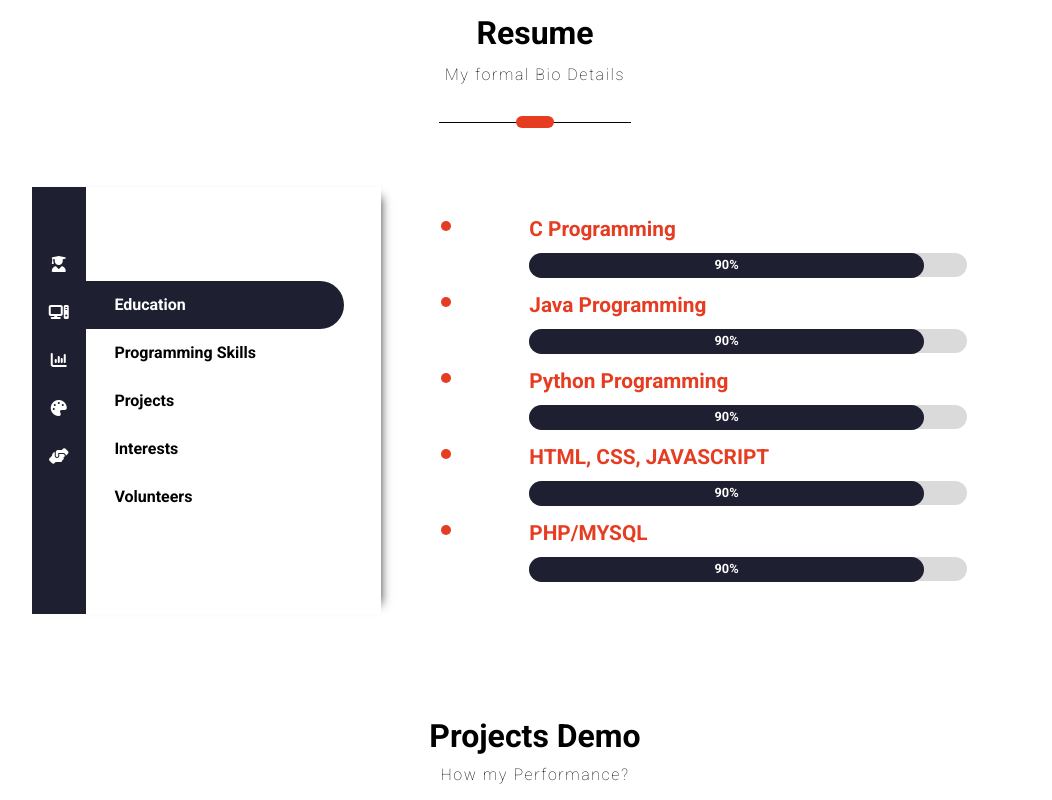
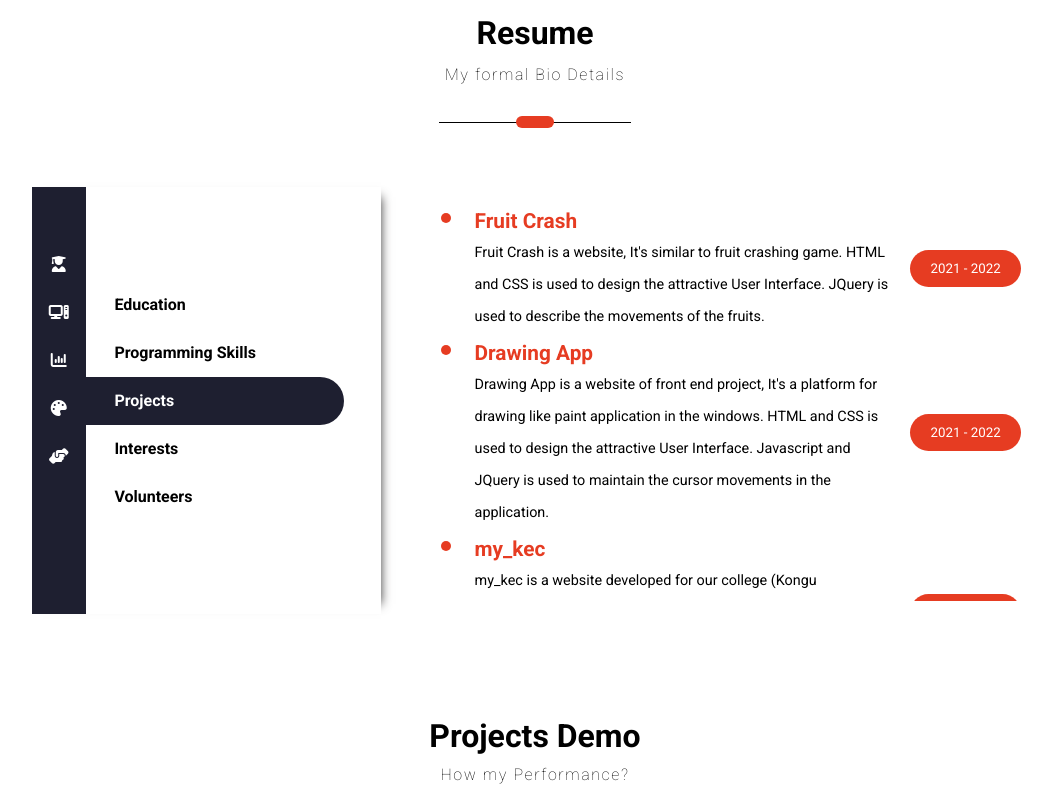
Before and after one commit to kavinprakash091/my_portfolio, a React (Create React App) app: page / in a window 1280 px wide. Both pictures are taken after a click on the item "Projects". Shown: the part 1593-2393 px from the top of the page, without its empty margins (105-1157 px from the left). Built offline with nearby package versions, Linux system fonts and the light colour scheme.

Commit message:
my_portfolio5

```diff
--- a/src/portfolioComponents/Resume/Education.js
+++ b/src/portfolioComponents/Resume/Education.js
@@ -2,7 +2,7 @@ import React from "react";
 
 export default function Education(props) {
   return (
-    <ul className="resume-list-details">
+    <ul className="resume-list-detailss">
       {props.data.map((edu) => (
         <li key={edu.year}>
           <div className="resume-list-items">
@@ -11,7 +11,7 @@ export default function Education(props) {
                 {edu.name}, {edu.place}
               </div>
               <div className="education">
-                {edu.level} - {edu.marks}
+                {edu.level} - {edu.percentage}
               </div>
             </div>
             <button className="year-button">{edu.year}</button>
--- /dev/null
+++ b/src/portfolioComponents/Resume/Interest.js
@@ -0,0 +1,18 @@
+import React from "react";
+
+export default function Interest(props) {
+  return (
+    <ul className="resume-list-details">
+      {props.data.map((int) => (
+        <li key={int.name}>
+          <div className="resume-list-items">
+            <div className="list-items">
+              <div className="resume-list-text">{int.name}</div>
+              <div className="project-description">{int.interest}</div>
+            </div>
+          </div>
+        </li>
+      ))}
+    </ul>
+  );
+}
--- /dev/null
+++ b/src/portfolioComponents/Resume/Project.js
@@ -0,0 +1,19 @@
+import React from "react";
+
+export default function Project(props) {
+  return (
+    <ul className="resume-list-details">
+      {props.data.map((pro) => (
+        <li key={pro.name}>
+          <div className="resume-list-items">
+            <div className="list-items">
+              <div className="resume-list-text">{pro.name}</div>
+              <div className="project-description">{pro.description}</div>
+            </div>
+            <button className="year-button">{pro.year}</button>
+          </div>
+        </li>
+      ))}
+    </ul>
+  );
+}
--- a/src/portfolioComponents/Resume/Resume.css
+++ b/src/portfolioComponents/Resume/Resume.css
@@ -48,7 +48,6 @@
     cursor: pointer;
 }
 
-.resume-items li:hover,
 .active {
     color: #fff;
     background-color: #1e1f30;
@@ -80,6 +79,15 @@
 }
 
 .resume-list-details li {
+    margin-left: 10%;
+    text-align: left;
+    padding-left: 1%;
+    font-size: 2rem;
+    line-height: 2rem;
+    color: #e63c22;
+}
+
+.resume-list-detailss li {
     margin-left: 10%;
     text-align: left;
     padding-left: 1%;
@@ -118,6 +126,12 @@
     color: #000;
     font-size: 0.9rem;
     font-weight: 600;
+}
+
+.project-description {
+    color: #000;
+    font-size: 0.9rem;
+    font-weight: 400;
 }
 
 @media screen and (max-width: 1040px) {
--- a/src/portfolioComponents/Resume/Resume.js
+++ b/src/portfolioComponents/Resume/Resume.js
@@ -1,11 +1,15 @@
-import React from "react";
+import React, { useState } from "react";
 import Line from "../Line/Line";
 import "./Resume.css";
 import data from "./data.js";
 import Education from "./Education";
 import Programming from "./Programming";
+import Project from "./Project";
+import Interest from "./Interest";
+import Volunteer from "./Volunteer";
 
 export default function Resume(props) {
+  const [category, setCategory] = useState("1");
   return (
     <div className="resume-container" id="resume">
       <div className="header-container">
@@ -16,33 +20,97 @@ export default function Resume(props) {
       <div className="resume-details-container">
         <div className="resume-list-container">
           <ul className="resume-menus">
-            <li>
+            <li
+              onClick={() => {
+                setCategory("1");
+              }}
+            >
               <i class="fa-solid fa-user-graduate"></i>
             </li>
-            <li>
+            <li
+              onClick={() => {
+                setCategory("2");
+              }}
+            >
               <i class="fa-solid fa-computer"></i>
             </li>
-            <li>
+            <li
+              onClick={() => {
+                setCategory("3");
+              }}
+            >
               <i class="fa-solid fa-chart-column"></i>
             </li>
-            <li>
+            <li
+              onClick={() => {
+                setCategory("4");
+              }}
+            >
               <i class="fa-solid fa-palette"></i>
             </li>
-            <li>
+            <li
+              onClick={() => {
+                setCategory("5");
+              }}
+            >
               <i class="fa-solid fa-handshake-angle"></i>
             </li>
           </ul>
           <ul className="resume-items">
-            <li className="active">Education</li>
-            <li>Programming Skills</li>
-            <li>Projects</li>
-            <li>Interests</li>
-            <li>Volunteers</li>
+            <li
+              className={category === "1" ? "active" : ""}
+              onClick={() => {
+                setCategory("1");
+              }}
+            >
+              Education
+            </li>
+            <li
+              className={category === "2" ? "active" : ""}
+              onClick={() => {
+                setCategory("2");
+              }}
+            >
+              Programming Skills
+            </li>
+            <li
+              className={category === "3" ? "active" : ""}
+              onClick={() => {
+                setCategory("3");
+              }}
+            >
+              Projects
+            </li>
+            <li
+              className={category === "4" ? "active" : ""}
+              onClick={() => {
+                setCategory("4");
+              }}
+            >
+              Interests
+            </li>
+            <li
+              className={category === "5" ? "active" : ""}
+              onClick={() => {
+                setCategory("5");
+              }}
+            >
+              Volunteers
+            </li>
           </ul>
         </div>
         <div className="resume-list-detail-container">
-          {/* <Education data={data.education}></Education> */}
-          <Programming data={data.programming}></Programming>
+          {category === "1" ? (
+            <Education data={data.education}></Education>
+          ) : category === "2" ? (
+            <Programming data={data.programming}></Programming>
+          ) : category === "3" ? (
+            <Project data={data.projects}></Project>
+          ) : category === "4" ? (
+            <Interest data={data.interests}></Interest>
+          ) : (
+            <Volunteer data={data.volunteer}></Volunteer>
+          )}
         </div>
       </div>
     </div>
--- /dev/null
+++ b/src/portfolioComponents/Resume/Volunteer.js
@@ -0,0 +1,19 @@
+import React from "react";
+
+export default function Volunteer(props) {
+  return (
+    <ul className="resume-list-detailss">
+      {props.data.map((vol) => (
+        <li key={vol.year}>
+          <div className="resume-list-items">
+            <div className="list-items">
+              <div className="resume-list-text">{vol.name}</div>
+              <div className="education">{vol.level}</div>
+            </div>
+            <button className="year-button">{vol.year}</button>
+          </div>
+        </li>
+      ))}
+    </ul>
+  );
+}
--- a/src/portfolioComponents/Resume/data.js
+++ b/src/portfolioComponents/Resume/data.js
@@ -27,31 +27,81 @@ const data = {
         },
         {
             name: "Java Programming",
-            percentage: 90,
+            percentage: 85,
         },
         {
             name: "Python Programming",
-            percentage: 90,
+            percentage: 80,
         },
         {
             name: "HTML, CSS, JAVASCRIPT",
-            percentage: 90,
+            percentage: 95,
         },
         {
             name: "PHP/MYSQL",
-            percentage: 90,
+            percentage: 80,
         },
         {
             name: "React",
-            percentage: 90,
+            percentage: 75,
         },
         {
             name: "Node Js",
-            percentage: 90,
+            percentage: 70,
         },
         {
             name: "Mongo DB",
-            percentage: 90,
+            percentage: 70,
+        },
+    ],
+    projects: [{
+            name: "Fruit Crash",
+            description: "Fruit Crash is a website, It's similar to fruit crashing game. HTML and CSS is used to design the attractive User Interface. JQuery is used to describe the movements of the fruits.",
+            year: "2021 - 2022",
+        },
+        {
+            name: "Drawing App",
+            description: "Drawing App is a website of front end project, It's a platform for drawing like paint application in the windows. HTML and CSS is used to design the attractive User Interface. Javascript and JQuery is used to maintain the cursor movements in the application.",
+            year: "2021 - 2022",
+        },
+        {
+            name: "my_kec",
+            description: "my_kec is a website developed for our college (Kongu Engineering College) to maintain the Student Activity Points, Events and Circulars. HTML, CSS and Javascript used to make live UI. PHP and MySQL to handle the data.",
+            year: "2022 - 2022",
+        },
+        {
+            name: "Amazona",
+            description: "Amazona is a ecommerce website  to buy products. (MERN - Framework) React Js used for front end frame work. Node Js used to connect to the server. MongoDB is used to store the data.",
+            year: "2022 - 2022",
+        },
+    ],
+    interests: [{
+            name: "Drawing",
+            interest: "Art is one of the way to express our feelings. I like represent the pictures what I noticed that is interesting. 'I paint the spirit and soul of what I see.'",
+        },
+        {
+            name: "Music",
+            interest: "Music is a way of understanding the someone's feelings. Music makes the persons mind state calm and clear. I like to hear the songs.",
+        },
+        {
+            name: "Learning",
+            interest: "Learning makes the life some what interesting. I like more to get into new things and keep myself updated.",
+        },
+    ],
+    volunteer: [{
+            name: "Joint Secretary",
+            level: "Coding Club of Computer Science and Engineering",
+            year: "2022 - 2023",
+        },
+        {
+            name: "Class Representative",
+            level: "Computer Science and Engineering",
+            year: "2022 - 2022",
+        },
+        {
+            name: "Executive Member",
+            level: "Coding Club of Computer Science and Engineering",
+            year: "2021 - 2022",
         },
     ],
 };
```
Also changed, not shown: src/portfolioComponents/Resume/ProgressBar.js (+5 -5 lines).
